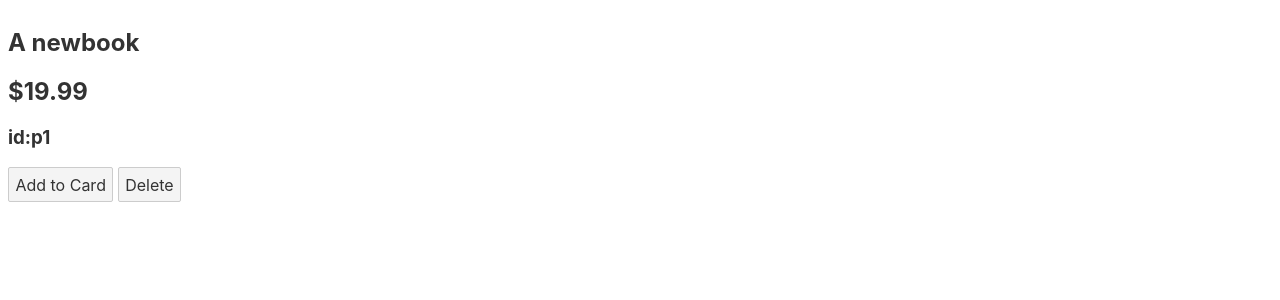
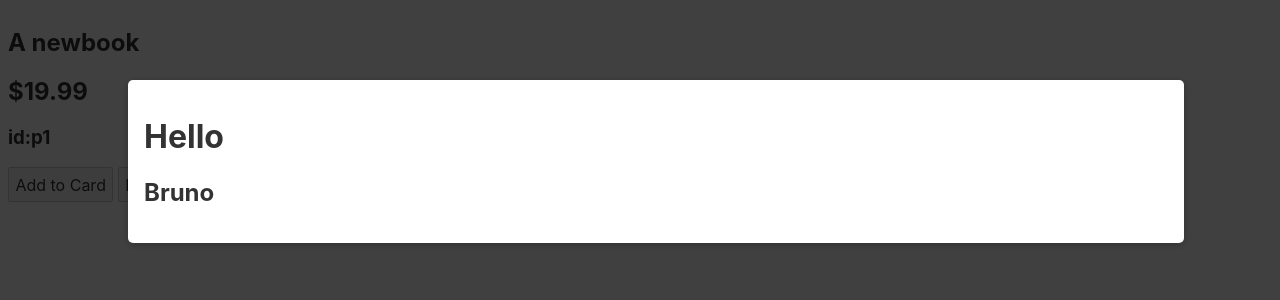
Before and after one commit to br9191fr/learn2, a Svelte app: page / in a window 1280 px wide. Shown: the top 300 px of the page. Built offline with nearby package versions, Linux system fonts and the light colour scheme.

Commit message:
after 61

```diff
--- a/src/App.svelte
+++ b/src/App.svelte
@@ -1,4 +1,7 @@
 <script>
+    import Product from "./Product.svelte";
+    import Modal from "./Modal.svelte";
+
     let products = [
         {
             id: 'p1',
@@ -6,18 +9,23 @@
             price: '19.99'
         }
     ];
-    import Product from "./Product.svelte";
 
     function addToCard(event) {
         console.log(event.detail);
     }
+
     function deleteProduct(event) {
         console.log(event.detail);
     }
 </script>
 {#each products as product}
-<Product {...product}
-         on:add-to-card={addToCard}
-         on:delete={deleteProduct}
-/>
+    <Product {...product}
+             on:add-to-card={addToCard}
+             on:delete={deleteProduct}
+    />
 {/each}
+
+<Modal>
+ <h1>Hello</h1>
+    <h2>Bruno</h2>
+</Modal>
--- /dev/null
+++ b/src/Modal.svelte
@@ -0,0 +1,33 @@
+<script>
+    export let content;
+</script>
+
+<style>
+    .backdrop {
+        position: fixed;
+        top: 0;
+        left: 0;
+        width: 100%;
+        height: 100vh;
+        background: rgba(0, 0, 0, 0.75);
+        z-index: 10;
+    }
+
+    .modal {
+        padding: 1rem;
+        position: fixed;
+        top: 10vh;
+        left: 10%;
+        width: 80%;
+        max-height: 80vh;
+        background: white;
+        border-radius: 5px;
+        z-index: 100;
+        box-shadow: 0 2px 8px rgba(0, 0, 0, 0.26);
+        overflow: scroll;
+    }
+</style>
+<div class="backdrop"/>
+<div class="modal">
+    <slot/>
+</div>
```
